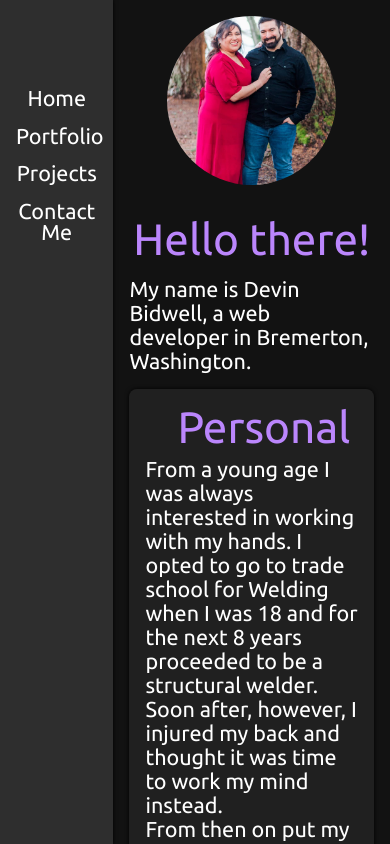
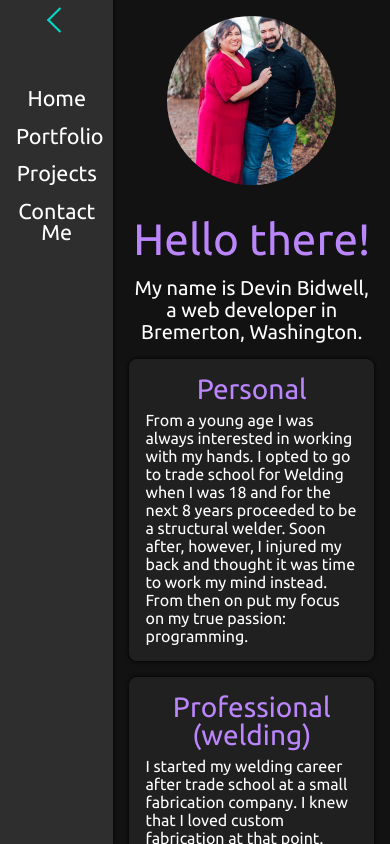
Before and after one commit to dbidwell94/portfolio-gatsby, a Gatsby site: page / in a window 390 px wide. Built offline with nearby package versions, Linux system fonts and the light colour scheme; Gatsby itself is replaced by a stand-in of ours.

Commit message:
updated mobile styling

```diff
--- a/src/components/Layout.tsx
+++ b/src/components/Layout.tsx
@@ -82,7 +82,7 @@ const GlobalStyle = createGlobalStyle`
     };
 
     p, link, button, a {
-        font-size: 1.3rem;
+        font-size: 1.25rem;
     }
 
     small {
--- a/src/components/Sidebar.tsx
+++ b/src/components/Sidebar.tsx
@@ -1,4 +1,4 @@
-import React from 'react';
+import React, { useState } from 'react';
 import styled, { keyframes } from 'styled-components';
 import NavLink from './NavLink';
 
@@ -19,7 +19,6 @@ const sidebarSlideOut = (collapsedSize: number) => keyframes`
 
   to {
     width: 3rem;
-
   }
 `;
 
@@ -52,6 +51,12 @@ const SidebarContainer = styled.nav`
   position: relative;
   box-shadow: 0rem 0rem 0.25rem 0rem black;
   transition: 0.125s ease-in-out background;
+  button.mobile-expand {
+    display: none;
+    &::after {
+      display: none;
+    }
+  }
   &:hover {
     background: ${({ theme }) => theme.colors.white(30)};
   }
@@ -108,12 +113,45 @@ const SidebarContainer = styled.nav`
       opacity: 0;
       animation: ${linkFadeOut} 0.125s ease-in-out 0s forwards;
     }
+
+    button.mobile-expand {
+      display: block;
+      position: absolute;
+      width: 2rem;
+      height: 2rem;
+      top: 0.25rem;
+      border: none;
+      outline: none;
+      background: transparent;
+      &::after {
+        position: absolute;
+        display: block;
+        content: '';
+        width: 1rem;
+        height: 1rem;
+        top: 50%;
+        left: 50%;
+        border: 0.125rem solid ${({ theme }) => theme.colors.secondary};
+        border-width: 0.125rem 0.125rem 0rem 0rem;
+        transform: translate(-65%, -50%) rotate(45deg);
+        transition: 0.125s ease-in-out transform;
+      }
+
+      &.opened {
+        &::after {
+          transform: translate(-35%, -50%) rotate(-135deg);
+        }
+      }
+    }
   }
 `;
 
 export default function Sidebar() {
+  const [isOpened, setIsOpened] = useState(false);
+
   return (
-    <SidebarContainer>
+    <SidebarContainer onMouseOver={() => setIsOpened(true)} onMouseLeave={() => setIsOpened(false)}>
+      <button className={`mobile-expand${isOpened ? ' opened' : ''}`} />
       <div className='links'>
         <NavLink to='/'>Home</NavLink>
         <NavLink to='/portfolio'>Portfolio</NavLink>
--- a/src/components/Theme.ts
+++ b/src/components/Theme.ts
@@ -16,6 +16,8 @@ export const theme = {
     ubuntuMono: "'Ubuntu-mono', monospace",
   },
   breakpoints: {
+    smallLaptop: '1440px',
+    laptop: '1200px',
     mobile: '750px',
     largeMobile: '900px',
   },
--- a/src/pages/index.tsx
+++ b/src/pages/index.tsx
@@ -36,8 +36,8 @@ const IndexContainer = styled.div`
       margin-bottom: 2rem;
     }
     p {
-      font-size: 1.35rem;
-      line-height: 1.5rem;
+      font-size: 1.25rem;
+      line-height: 1.375rem;
     }
 
     section.about-section {
@@ -47,16 +47,27 @@ const IndexContainer = styled.div`
       align-items: flex-start;
     }
 
+    div.cards {
+      display: grid;
+      grid-template-columns: repeat(auto-fill, minmax(25rem, 1fr));
+      grid-gap: 1rem;
+      margin-top: 1rem;
+      @media screen and (max-width: ${({ theme }) => theme.breakpoints.laptop}) {
+        display: flex;
+        flex-direction: column;
+      }
+    }
+
     section.card {
       background: ${({ theme }) => theme.colors.white(10)};
       color: black;
       padding: 1rem;
-      margin-top: 1rem;
       box-shadow: 0rem 0rem 0.25rem 0rem black;
       transition: 0.125s ease-in-out background;
       border-radius: 0.5rem;
       display: flex;
       flex-direction: column;
+      width: 100%;
       h2,
       h1 {
         color: ${({ theme }) => theme.colors.primary};
@@ -65,6 +76,21 @@ const IndexContainer = styled.div`
       }
       &:hover {
         background: ${({ theme }) => theme.colors.white(30)};
+      }
+
+      @media screen and (max-width: ${({ theme }) => theme.breakpoints.smallLaptop}) {
+        h1,
+        h2 {
+          font-size: 1.75rem;
+          margin-left: 0;
+          text-align: center;
+          align-self: center;
+        }
+
+        p {
+          font-size: 1rem;
+          line-height: 1.125rem;
+        }
       }
     }
   }
@@ -78,16 +104,17 @@ export default function Index() {
         <section className='content'>
           <img src={hero} alt='Myself and my wife' />
           <h1 className='hero-hello'>Hello there!</h1>
-          <p>My name is Devin Bidwell, a web developer in Bremerton, Washington.</p>
+          <p style={{ textAlign: 'center' }}>My name is Devin Bidwell, a web developer in Bremerton, Washington.</p>
+          <div className='cards'>
             <section className='about-section card'>
               <h2>Personal</h2>
               <div className='content'>
                 <p>
                   From a young age I was always interested in working with my hands. I opted to go to trade school for
-                Welding when I was 18 and for the next 8 years proceeded to be a structural welder. Soon after, however,
-                I injured my back and thought it was time to work my mind instead.
+                  Welding when I was 18 and for the next 8 years proceeded to be a structural welder. Soon after,
+                  however, I injured my back and thought it was time to work my mind instead. From then on put my focus
+                  on my true passion: programming.
                 </p>
-              <p>From then on put my focus on my true passion: programming.</p>
               </div>
             </section>
 
@@ -96,11 +123,11 @@ export default function Index() {
               <div className='content'>
                 <p>
                   I started my welding career after trade school at a small fabrication company. I knew that I loved
-                custom fabrication at that point. When I moved to Washington I found another custom fabrication job and
-                grew my skillsets to learn structural welding as well. Finally after moving to Bremerton I found a
+                  custom fabrication at that point. When I moved to Washington I found another custom fabrication job
+                  and grew my skillsets to learn structural welding as well. Finally after moving to Bremerton I found a
                   smaller but more custom fabrication company. It was there that I got officially certified as a
-                structural welder. While I no longer weld professionally, I still do enjoy drafting up blueprints in CAD
-                for custom projects to do later down the road.
+                  structural welder. While I no longer weld professionally, I still do enjoy drafting up blueprints in
+                  CAD for custom projects to do later down the road.
                 </p>
               </div>
             </section>
@@ -109,16 +136,17 @@ export default function Index() {
               <h2>Professional (software)</h2>
               <div className='content'>
                 <p>
-                I started my professional software development career by attending a web developement bootcamp. There I
-                learned React.JS, vanilla JavaScript, Node.JS, Java Spring, and Python. I quickly learned, however, that
-                I was not a fan of vanilla JavaScript. Because I had prior knowledge in C# with the Unity game engine
-                and Java with Spring I grew more closely attached to TypeScript. After bootcamp I found an excellent
-                placement with Accretive Technology Group in Seattle, Washington. At ATG I am able to further develop my
-                skills in other languages and skills. I also throughly enjoy teaching others the ins and outs of
-                TypeScript and React.JS.
+                  I started my professional software development career by attending a web developement bootcamp. There
+                  I learned React.JS, vanilla JavaScript, Node.JS, Java Spring, and Python. I quickly learned, however,
+                  that I was not a fan of vanilla JavaScript. Because I had prior knowledge in C# with the Unity game
+                  engine and Java with Spring I grew more closely attached to TypeScript. After bootcamp I found an
+                  excellent placement with Accretive Technology Group in Seattle, Washington. At ATG I am able to
+                  further develop my skills in other languages and skills. I also throughly enjoy teaching others the
+                  ins and outs of TypeScript and React.JS.
                 </p>
               </div>
             </section>
+          </div>
         </section>
       </IndexContainer>
     </Layout>
```
Lines whose indentation alone changed are shown as unchanged.
